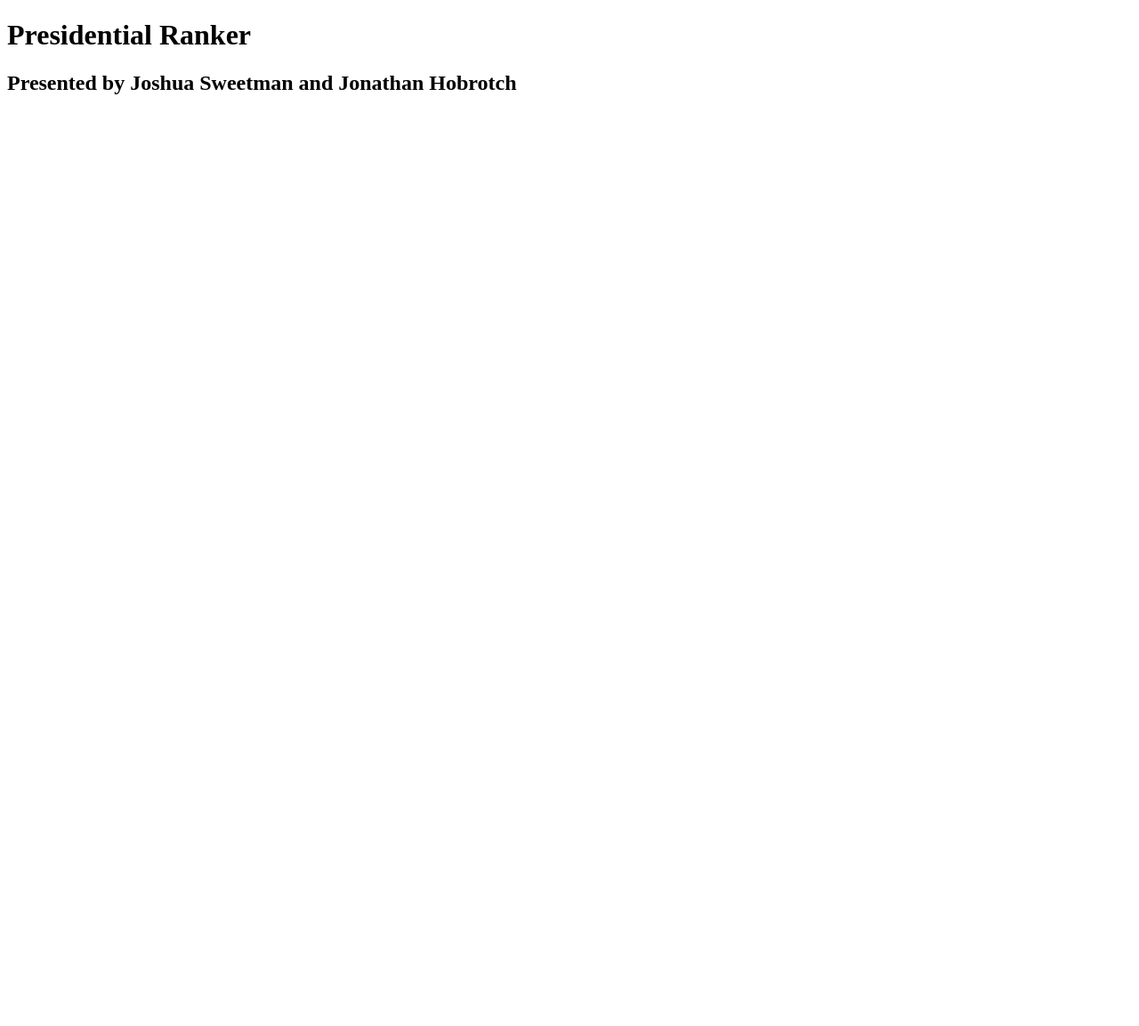
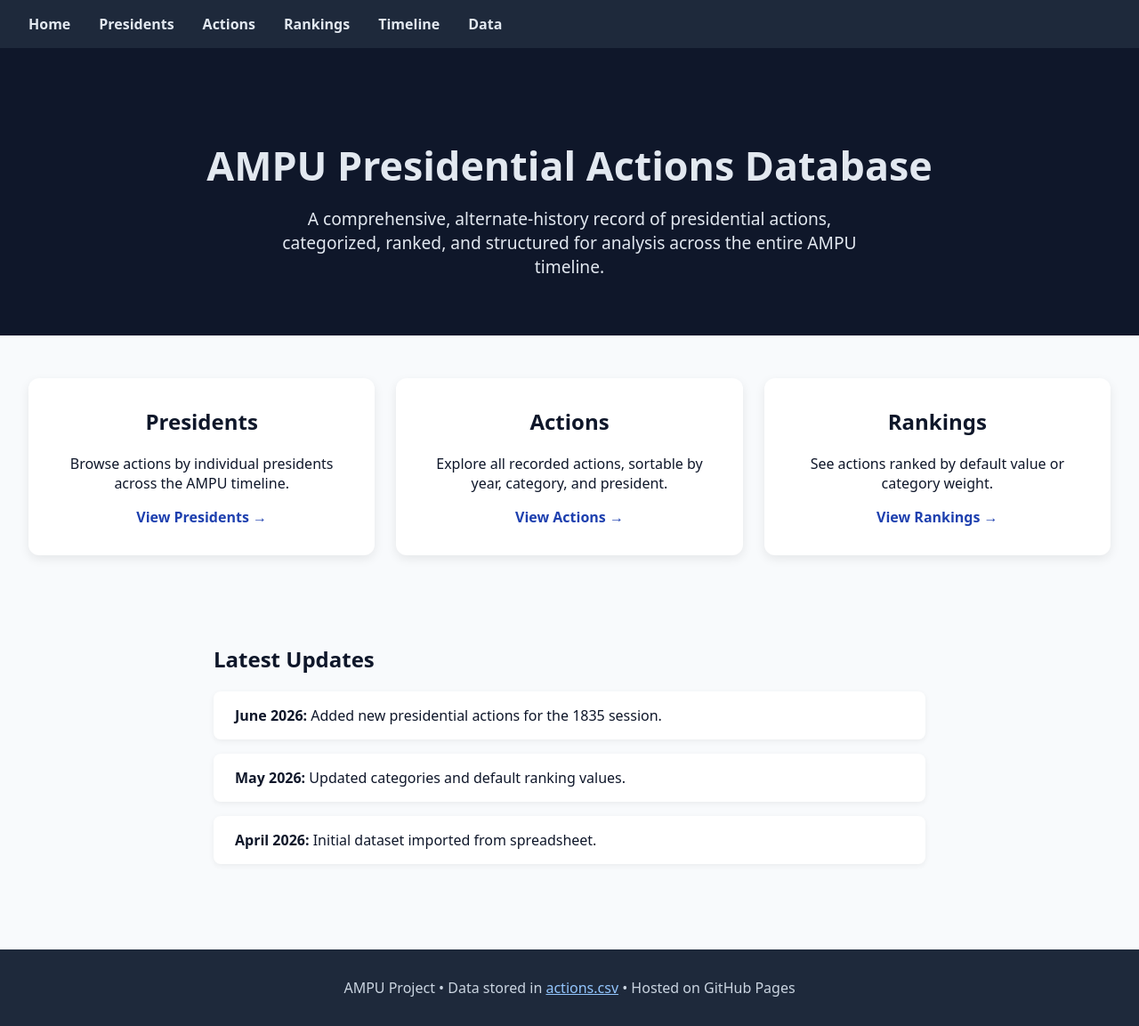
Before and after one commit to js29095/presidential-ranker.github.io, a plain HTML site: page index.html in a window 1280 px wide. Shown: the whole page at 89% size. Before the commit the page ends 800 px from the top, so only its background shows below. Drawn offline with nearby package versions, Linux system fonts and the light colour scheme.

Commit message:
Update index.html

```diff
--- a/index.html
+++ b/index.html
@@ -1,13 +1,125 @@
 <!DOCTYPE html>
-<html>
-<script src="https://cdn.jsdelivr.net/npm/papaparse@5.4.1/papaparse.min.js"></script>
+<html lang="en">
 <head>
-<title>Presidential Ranker</title>
+  <meta charset="UTF-8">
+  <title>AMPU Presidential Actions Database</title>
+  <link rel="stylesheet" href="css/style.css">
+  <style>
+    body { font-family: system-ui, sans-serif; margin: 0; background: #f8fafc; color: #0f172a; }
+    nav { background: #1e293b; padding: 1rem 2rem; color: white; display: flex; gap: 2rem; }
+    nav a { color: #e2e8f0; text-decoration: none; font-weight: 600; }
+    nav a:hover { color: white; }
+
+    .hero {
+      padding: 4rem 2rem;
+      text-align: center;
+      background: #0f172a;
+      color: #e2e8f0;
+    }
+    .hero h1 { font-size: 2.8rem; margin-bottom: 1rem; }
+    .hero p { font-size: 1.2rem; max-width: 700px; margin: 0 auto; }
+
+    .grid {
+      display: grid;
+      grid-template-columns: repeat(auto-fit, minmax(260px, 1fr));
+      gap: 1.5rem;
+      padding: 3rem 2rem;
+    }
+    .card {
+      background: white;
+      padding: 2rem;
+      border-radius: 12px;
+      box-shadow: 0 4px 12px rgba(0,0,0,0.08);
+      text-align: center;
+    }
+    .card h2 { margin-top: 0; }
+    .card a { text-decoration: none; color: #1e40af; font-weight: 600; }
+
+    .updates {
+      padding: 2rem;
+      max-width: 800px;
+      margin: 0 auto;
+    }
+    .update-item {
+      background: white;
+      padding: 1rem 1.5rem;
+      border-radius: 8px;
+      margin-bottom: 1rem;
+      box-shadow: 0 2px 6px rgba(0,0,0,0.06);
+    }
+
+    footer {
+      text-align: center;
+      padding: 2rem;
+      background: #1e293b;
+      color: #cbd5e1;
+      margin-top: 3rem;
+    }
+  </style>
 </head>
+
 <body>
 
-<h1>Presidential Ranker</h1>
-<h2>Presented by Joshua Sweetman and Jonathan Hobrotch</h2>
+  <!-- Navigation -->
+  <nav>
+    <a href="index.html">Home</a>
+    <a href="presidents/index.html">Presidents</a>
+    <a href="actions/index.html">Actions</a>
+    <a href="actions/rankings.html">Rankings</a>
+    <a href="actions/timeline.html">Timeline</a>
+    <a href="data/actions.csv">Data</a>
+  </nav>
+
+  <!-- Hero Section -->
+  <section class="hero">
+    <h1>AMPU Presidential Actions Database</h1>
+    <p>
+      A comprehensive, alternate‑history record of presidential actions, categorized, ranked, and structured for analysis across the entire AMPU timeline.
+    </p>
+  </section>
+
+  <!-- Quick Access Grid -->
+  <section class="grid">
+    <div class="card">
+      <h2>Presidents</h2>
+      <p>Browse actions by individual presidents across the AMPU timeline.</p>
+      <a href="presidents/index.html">View Presidents →</a>
+    </div>
+
+    <div class="card">
+      <h2>Actions</h2>
+      <p>Explore all recorded actions, sortable by year, category, and president.</p>
+      <a href="actions/index.html">View Actions →</a>
+    </div>
+
+    <div class="card">
+      <h2>Rankings</h2>
+      <p>See actions ranked by default value or category weight.</p>
+      <a href="actions/rankings.html">View Rankings →</a>
+    </div>
+  </section>
+
+  <!-- Latest Updates -->
+  <section class="updates">
+    <h2>Latest Updates</h2>
+
+    <div class="update-item">
+      <strong>June 2026:</strong> Added new presidential actions for the 1835 session.
+    </div>
+
+    <div class="update-item">
+      <strong>May 2026:</strong> Updated categories and default ranking values.
+    </div>
+
+    <div class="update-item">
+      <strong>April 2026:</strong> Initial dataset imported from spreadsheet.
+    </div>
+  </section>
+
+  <!-- Footer -->
+  <footer>
+    AMPU Project • Data stored in <a href="data/actions.csv" style="color:#93c5fd;">actions.csv</a> • Hosted on GitHub Pages
+  </footer>
 
 </body>
 </html>
```
